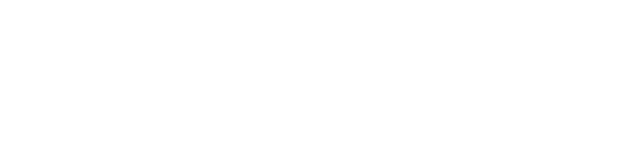
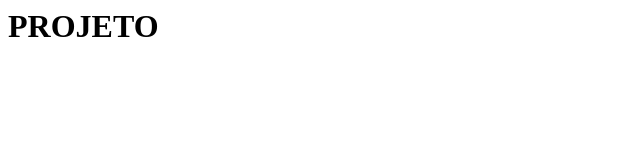
Before and after one commit to michaeldcostajesus/curso-git, a plain HTML site: page index.html in a window 1280 px wide. Shown: the whole page, without its empty margins (0-640 px from the left). Drawn offline with Linux system fonts and the light colour scheme.

Commit message:
titulo da pagina

```diff
--- a/index.html
+++ b/index.html
@@ -1,5 +1,7 @@
 
 <html>
 <head></head>
-<body></body>
+<body>
+<h1>PROJETO</h1>
+</body>
 </html>
```
